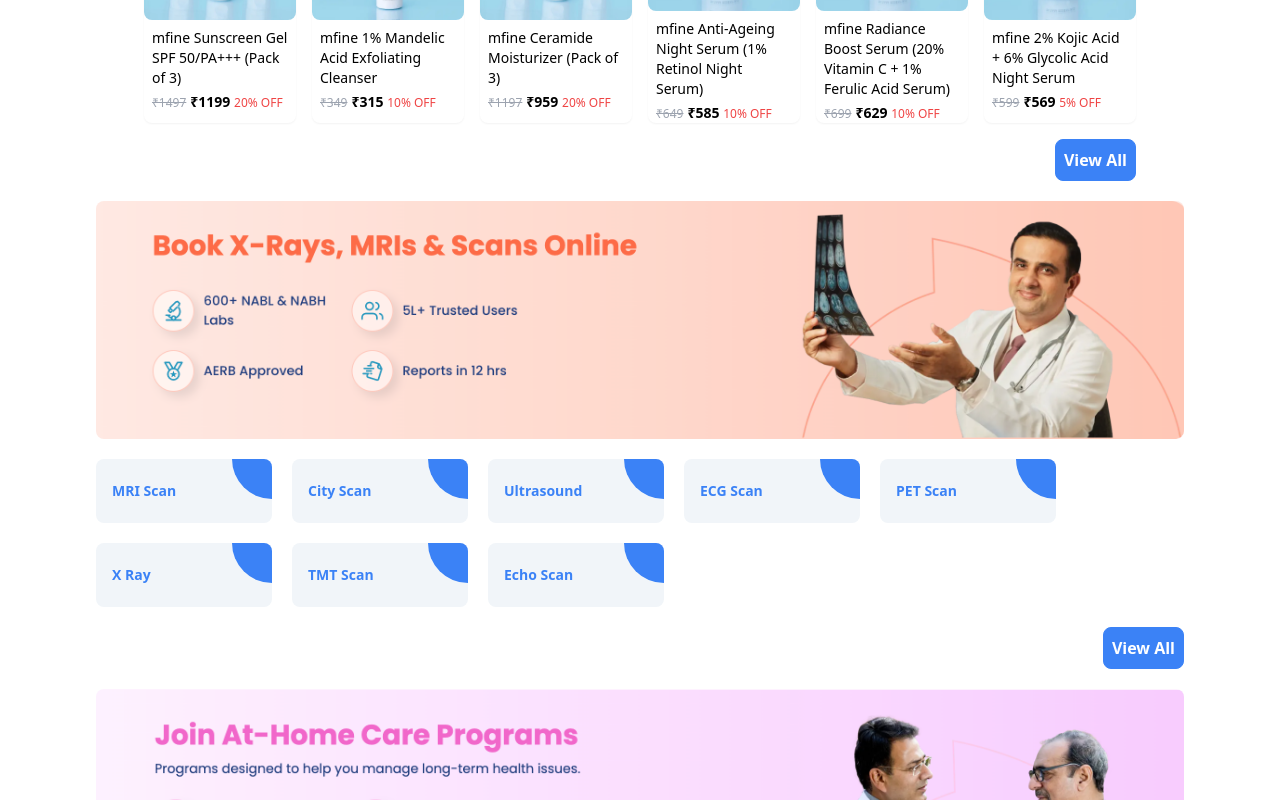
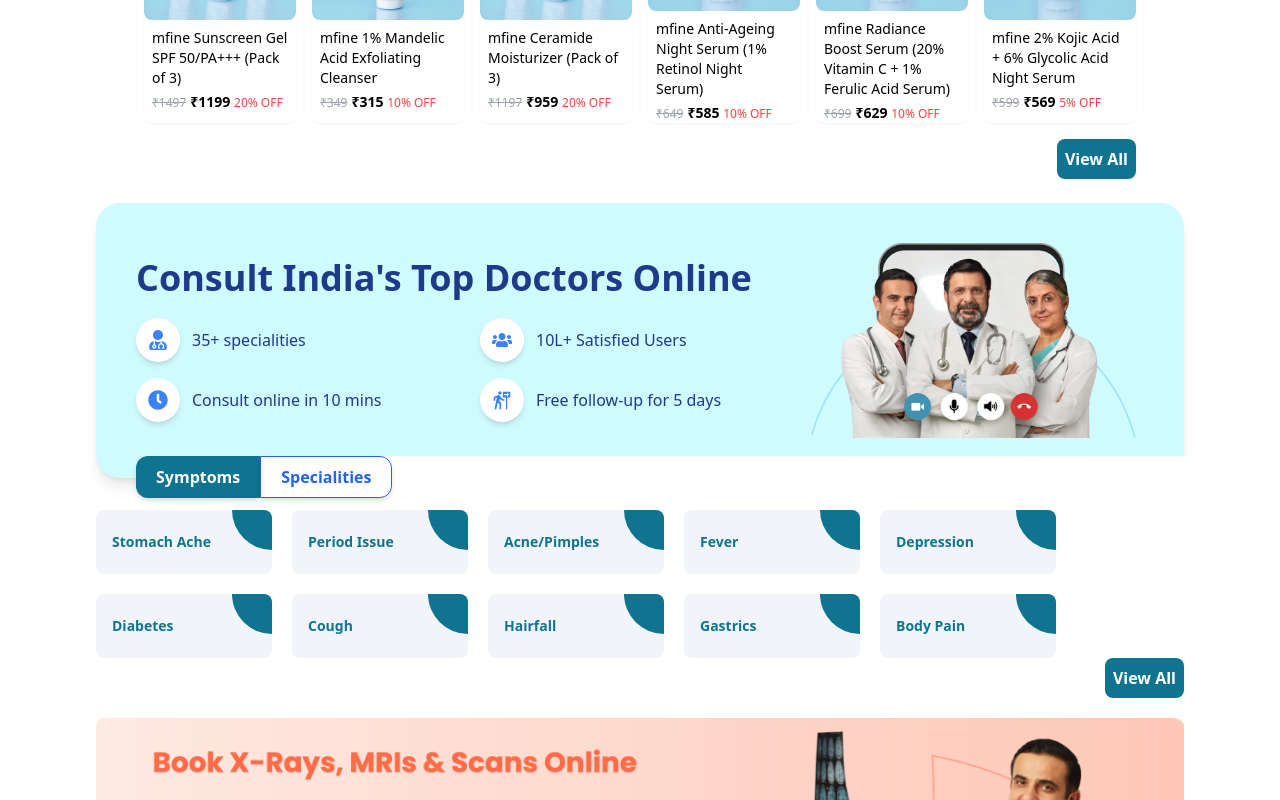
Before and after one commit to SHIVAM-KUMAR-59/ayuryuj, a Next.js app in the folder task1/: page / in a window 1280 px wide. Shown: the part 1180-1980 px from the top of the page. Built offline with nearby package versions, Linux system fonts and the light colour scheme.

Commit message:
Another Section

```diff
--- a/task1/app/page.js
+++ b/task1/app/page.js
@@ -14,6 +14,7 @@
 import TopHostpitals from '@/components/TopHostpitals'
 import Categories from '@/components/Categories'
 import Footer from '@/components/Footer'
+import Consult from '@/components/Consult'
 
 export default function Home() {
   return (
@@ -22,6 +23,7 @@
       <Services />
       <ChangingBackground />
       <Creams />
+      <Consult />
       <Book />
       <Join />
       <HealthProgramsSlider />
--- a/task1/components/Box.jsx
+++ b/task1/components/Box.jsx
@@ -3,12 +3,12 @@
 const Box = ({ name }) => {
   return (
     <div className="relative min-w-44 h-16 bg-slate-100 rounded-lg overflow-hidden flex items-center px-4 cursor-pointer group">
-      <p className="text-blue-500 group-hover:text-white transition-colors duration-500 font-semibold text-sm relative z-10">
+      <p className="text-cyan-700 group-hover:text-white transition-colors duration-500 font-semibold text-sm relative z-10">
         {name}
       </p>
 
       <div
-        className="absolute -top-10 -right-10 w-20 h-20 bg-blue-500 rounded-full transition-all duration-500 ease-in-out
+        className="absolute -top-10 -right-10 w-20 h-20 bg-cyan-700 rounded-full transition-all duration-500 ease-in-out
         group-hover:w-[120%] group-hover:h-[120%] group-hover:-top-2 group-hover:-right-2"
       ></div>
     </div>
--- /dev/null
+++ b/task1/components/Consult.jsx
@@ -0,0 +1,190 @@
+'use client'
+import React, { useState } from 'react'
+import Image from 'next/image'
+import { FaUserMd, FaClock, FaUsers } from 'react-icons/fa'
+import { MdFollowTheSigns } from 'react-icons/md'
+import Box from './Box'
+import ViewAllButton from './ViewAllButton'
+
+const Consult = () => {
+  const symptoms = [
+    {
+      id: 1,
+      name: 'Stomach Ache',
+    },
+    {
+      id: 2,
+      name: 'Period Issue',
+    },
+    {
+      id: 3,
+      name: 'Acne/Pimples',
+    },
+    {
+      id: 4,
+      name: 'Fever',
+    },
+    {
+      id: 5,
+      name: 'Depression',
+    },
+    {
+      id: 6,
+      name: 'Diabetes',
+    },
+    {
+      id: 7,
+      name: 'Cough',
+    },
+    {
+      id: 8,
+      name: 'Hairfall',
+    },
+    {
+      id: 9,
+      name: 'Gastrics',
+    },
+    {
+      id: 10,
+      name: 'Body Pain',
+    },
+  ]
+
+  const specialities = [
+    {
+      id: 1,
+      name: 'Physician',
+    },
+    {
+      id: 2,
+      name: 'Sexologist',
+    },
+    {
+      id: 3,
+      name: 'Dermatologist',
+    },
+    {
+      id: 4,
+      name: 'Orthopedician',
+    },
+    {
+      id: 5,
+      name: 'ENT Specialist',
+    },
+    {
+      id: 6,
+      name: 'Physiotherapist',
+    },
+    {
+      id: 7,
+      name: 'Dentist',
+    },
+    {
+      id: 8,
+      name: 'Cardiologist',
+    },
+    {
+      id: 9,
+      name: 'Gynaecologist',
+    },
+    {
+      id: 10,
+      name: 'Dietitian',
+    },
+  ]
+  const [selectedTab, setSelectedTab] = useState('symptoms')
+
+  return (
+    <>
+      <section className="relative bg-cyan-100 rounded-3xl shadow-lg p-6 md:p-10 flex flex-col md:flex-row items-center justify-between w-[85%] mx-auto my-6">
+        <div className="flex flex-col gap-5 w-full md:w-2/3">
+          <h1 className="text-2xl md:text-4xl font-bold text-blue-900">
+            Consult India's Top Doctors Online
+          </h1>
+
+          <div className="grid grid-cols-1 md:grid-cols-2 gap-4">
+            <div className="flex items-center gap-3">
+              <div className="bg-white p-3 rounded-full shadow-md">
+                <FaUserMd className="text-blue-500 text-xl" />
+              </div>
+              <p className="text-blue-900 font-medium">35+ specialities</p>
+            </div>
+
+            <div className="flex items-center gap-3">
+              <div className="bg-white p-3 rounded-full shadow-md">
+                <FaUsers className="text-blue-500 text-xl" />
+              </div>
+              <p className="text-blue-900 font-medium">10L+ Satisfied Users</p>
+            </div>
+
+            <div className="flex items-center gap-3">
+              <div className="bg-white p-3 rounded-full shadow-md">
+                <FaClock className="text-blue-500 text-xl" />
+              </div>
+              <p className="text-blue-900 font-medium">
+                Consult online in 10 mins
+              </p>
+            </div>
+
+            <div className="flex items-center gap-3">
+              <div className="bg-white p-3 rounded-full shadow-md">
+                <MdFollowTheSigns className="text-blue-500 text-xl" />
+              </div>
+              <p className="text-blue-900 font-medium">
+                Free follow-up for 5 days
+              </p>
+            </div>
+          </div>
+
+          {/* Tab Buttons */}
+          <div className="absolute -bottom-5 left-10 flex w-full bg-white rounded-xl">
+            <button
+              className={`px-5 py-2 rounded-l-xl shadow-md font-semibold transition-all duration-300 ${
+                selectedTab === 'symptoms'
+                  ? 'bg-cyan-700 text-white'
+                  : 'text-blue-600 border border-blue-600'
+              }`}
+              onClick={() => setSelectedTab('symptoms')}
+            >
+              Symptoms
+            </button>
+            <button
+              className={`px-5 py-2 rounded-r-xl shadow-md font-semibold transition-all duration-300 ${
+                selectedTab === 'specialities'
+                  ? 'bg-cyan-700 text-white'
+                  : 'text-blue-600 border border-blue-600'
+              }`}
+              onClick={() => setSelectedTab('specialities')}
+            >
+              Specialities
+            </button>
+          </div>
+        </div>
+
+        <div className="w-full md:w-1/3 flex justify-center items-end">
+          <Image
+            src="/consult.webp"
+            alt="Doctors"
+            width={400}
+            height={300}
+            className="rounded-xl object-cover"
+          />
+        </div>
+      </section>
+      <div className="w-[85%] mx-auto">
+        <div className="text-blue-900 font-medium mt-8">
+          <div className="flex sm:flex-wrap gap-5 overflow-x-auto scrollbar-hide snap-x snap-mandatory scroll-smooth scroll-snap-x">
+            {selectedTab === 'symptoms'
+              ? symptoms.map((box) => <Box name={box.name} key={box.id} />)
+              : specialities.map((box) => <Box name={box.name} key={box.id} />)}
+          </div>
+          <div className="flex justify-end w-full">
+            <ViewAllButton />
+          </div>
+        </div>
+      </div>
+    </>
+  )
+}
+
+export default Consult
--- a/task1/components/ViewAllButton.jsx
+++ b/task1/components/ViewAllButton.jsx
@@ -2,7 +2,7 @@
 
 const ViewAllButton = () => {
   return (
-    <button className="w-full lg:w-auto bg-white lg:bg-blue-500 p-2 rounded-lg text-blue-500 border border-blue-500 lg:text-white font-bold cursor-pointer">
+    <button className="w-full lg:w-auto bg-white lg:bg-cyan-700 p-2 rounded-lg text-blue-500 lg:border-none border border-blue-500 lg:text-white font-bold cursor-pointer">
       View All
     </button>
   )
```
Also changed, not shown: task1/public/consult.webp (added).
